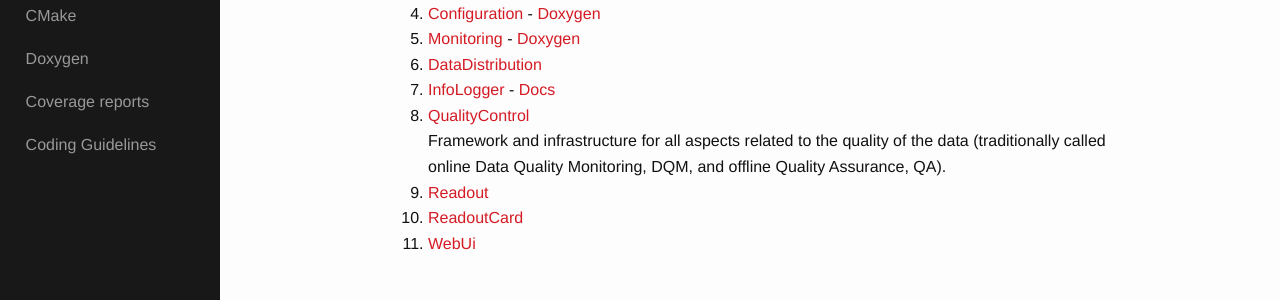
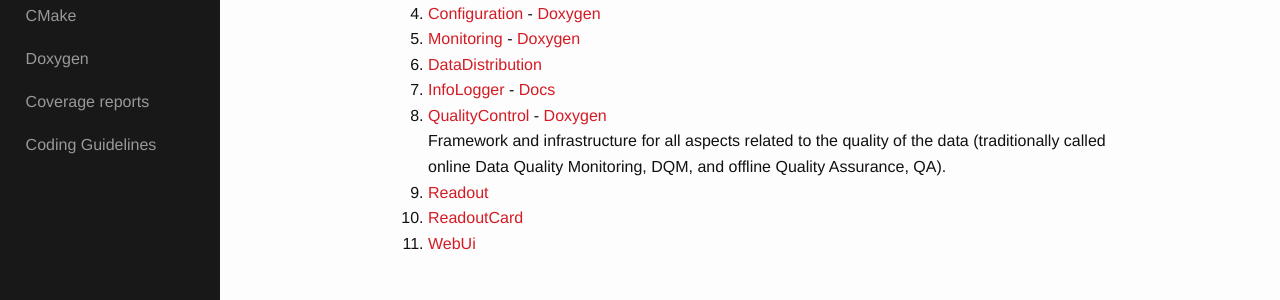
Before and after one commit to AliceO2Group/AliceO2Group.github.io, a Jekyll site: the page built from quickstart/organisation.markdown, in a window 1280 px wide. Shown: the part 588-888 px from the top of the page. Built offline with Jekyll 4.4.1, drawn with Linux system fonts in a browser that asks for light colours.

Commit message:
Add doxygen link to QC (#28)

```diff
--- a/quickstart/organisation.markdown
+++ b/quickstart/organisation.markdown
@@ -20,7 +20,7 @@ The code organization of this specific repository is explained [here](https://gi
 1. [Monitoring](https://github.com/AliceO2Group/Monitoring) - [Doxygen](https://aliceo2group.github.io/Monitoring/)
 1. [DataDistribution](https://github.com/AliceO2Group/DataDistribution)
 1. [InfoLogger](https://github.com/AliceO2Group/InfoLogger) - [Docs](https://github.com/AliceO2Group/InfoLogger/blob/master/doc/README.md)
-1. [QualityControl](https://github.com/AliceO2Group/QualityControl)<br/>
+1. [QualityControl](https://github.com/AliceO2Group/QualityControl) - [Doxygen](https://aliceo2group.github.io/QualityControl/)<br/>
 Framework and infrastructure for all aspects related to the quality of the data (traditionally called online Data Quality Monitoring, DQM, and offline Quality Assurance, QA).
 1. [Readout](https://github.com/AliceO2Group/Readout)
 1. [ReadoutCard](https://github.com/AliceO2Group/ReadoutCard)
```
